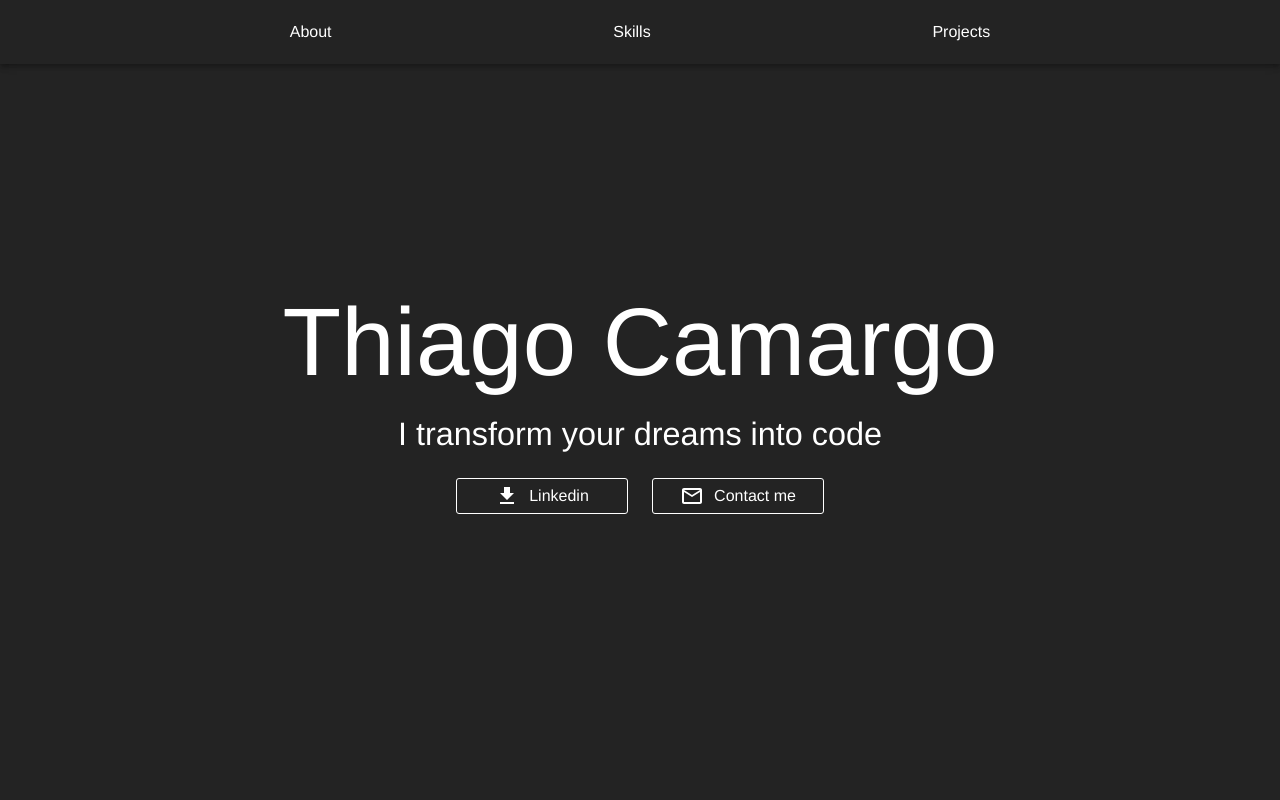
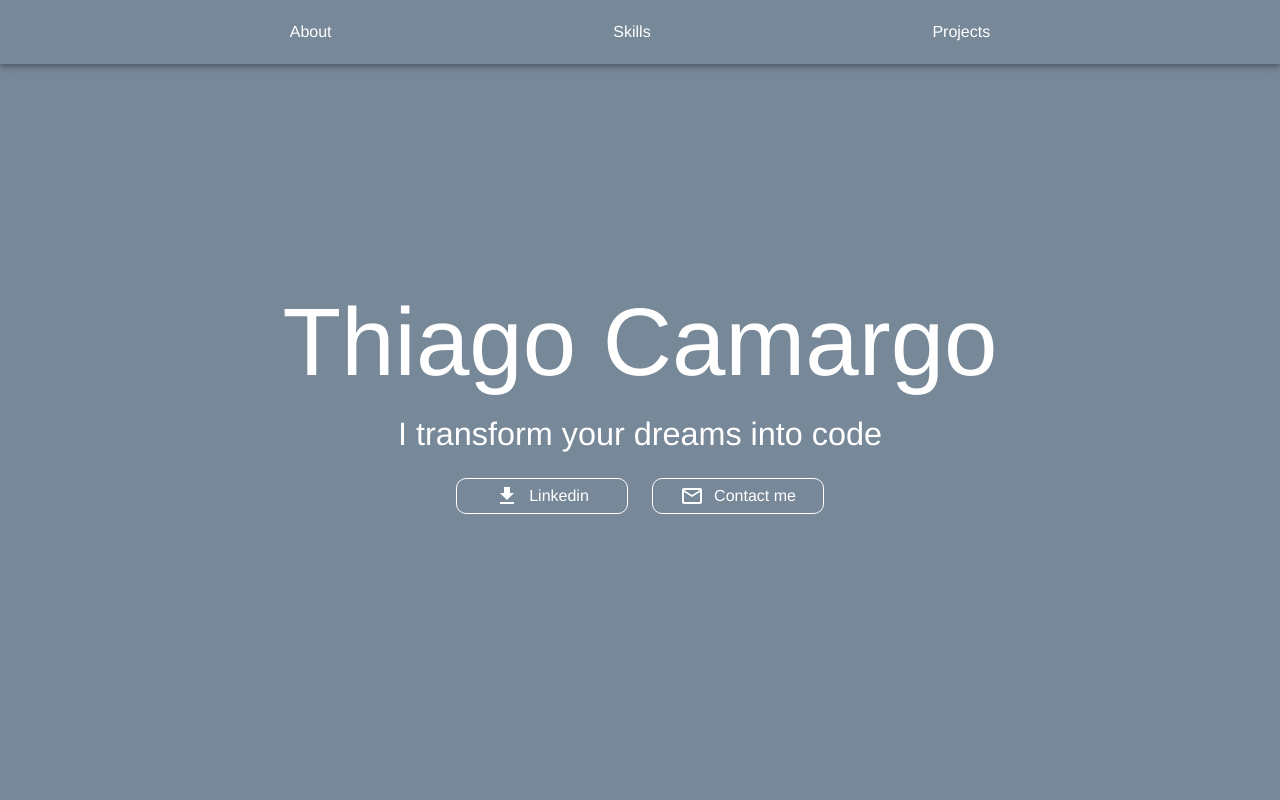
Before and after one commit to ThiagoCmrg/Portfolio, a React (Vite) app: page / in a window 1280 px wide. Shown: the top 800 px of the page. Built offline with nearby package versions, Linux system fonts and the light colour scheme.

Commit message:
Cores e design do projeto foram mudados

```diff
--- a/src/components/StyledButton/StyledButton.tsx
+++ b/src/components/StyledButton/StyledButton.tsx
@@ -9,7 +9,7 @@ interface StyledButtonProps {
 const CustomStyledButton = styled("button")(({ theme }) => ({
   backgroundColor: "transparent",
   border: `1px solid ${theme.palette.primary.contrastText}`,
-  borderRadius: "3px",
+  borderRadius: "10px",
   padding: "5px 15px",
   width: "100%",
   color: theme.palette.primary.contrastText,
--- a/src/theme.ts
+++ b/src/theme.ts
@@ -3,10 +3,10 @@ import { createTheme, responsiveFontSizes } from "@mui/material";
 let theme = createTheme({
     palette: {
         primary: {
-            main: '#232323',
+            main: '#778899',
         },
         secondary: {
-            main: '#4f8e3e',
+            main: '#A9A9A9',
         },
     },
     typography: {
```
